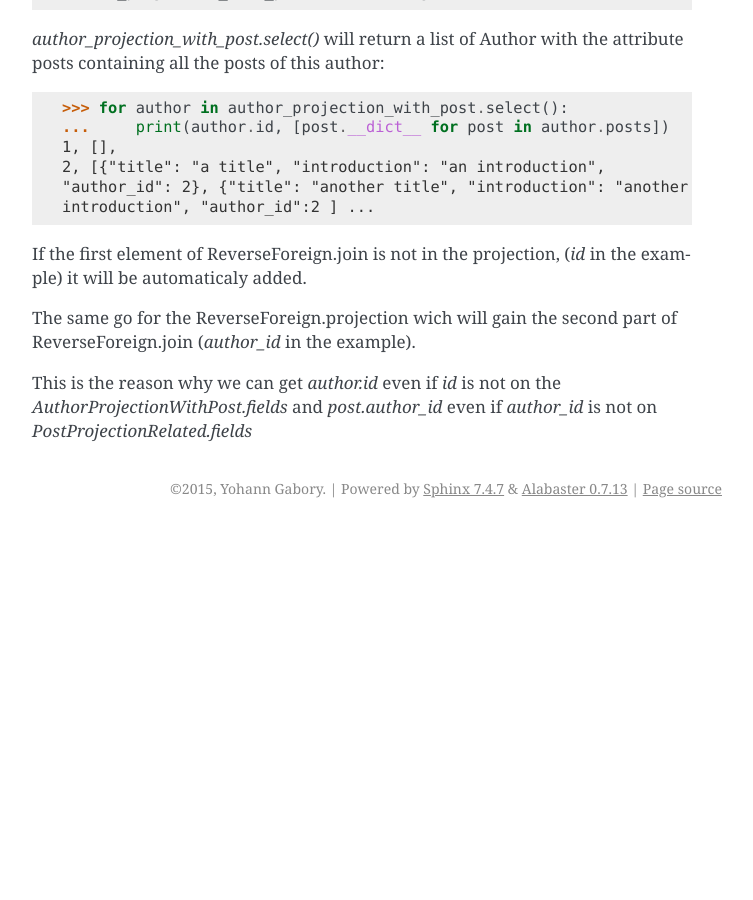
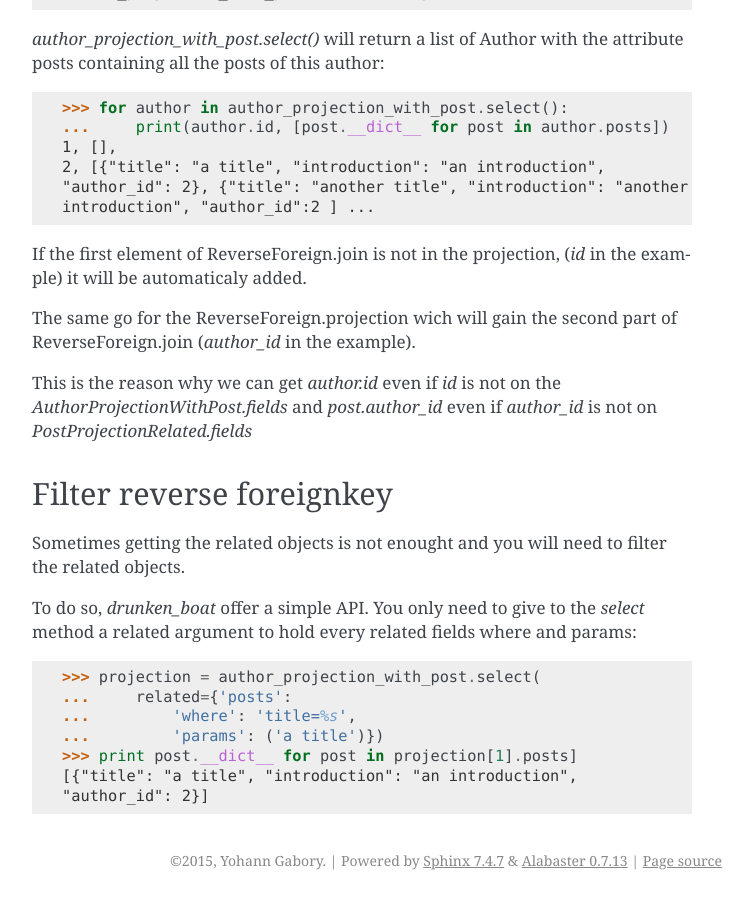
Before and after one commit to boblefrag/drunken_boat, a Sphinx documentation site: the page built from docs/source/orm/relation.rst, in a window 1280 px wide and 900 px high, scrolled down 2646 px. Shown: the whole window, without its empty margins (388-1141 px from the left). Built offline with Sphinx 7.4.7, drawn with Linux system fonts in a browser that asks for light colours; formulas are drawn with MathJax 3; pages that are not in the unit, such as notebooks, are missing from menus; before the commit the page ends 3174 px from its top, so only the background shows below that; some of the changed text lies outside the part shown.

Commit message:
fix and more doc

```diff
--- a/docs/source/orm/relation.rst
+++ b/docs/source/orm/relation.rst
@@ -151,3 +151,21 @@ second part of ReverseForeign.join (`author_id` in the example).
 This is the reason why we can get `author.id` even if `id` is not on the
 `AuthorProjectionWithPost.fields` and `post.author_id` even if
 `author_id` is not on `PostProjectionRelated.fields`
+
+Filter reverse foreignkey
+-------------------------
+
+Sometimes getting the related objects is not enought and you will need
+to filter the related objects.
+
+To do so, `drunken_boat` offer a simple API. You only need to give to
+the `select` method a related argument to hold every related fields
+where and params::
+
+  >>> projection = author_projection_with_post.select(
+  ...     related={'posts':
+  ...         'where': 'title=%s',
+  ...         'params': ('a title')})
+  >>> print post.__dict__ for post in projection[1].posts]
+  [{"title": "a title", "introduction": "an introduction",
+  "author_id": 2}]
```
Also changed, not shown: 1 other file.
